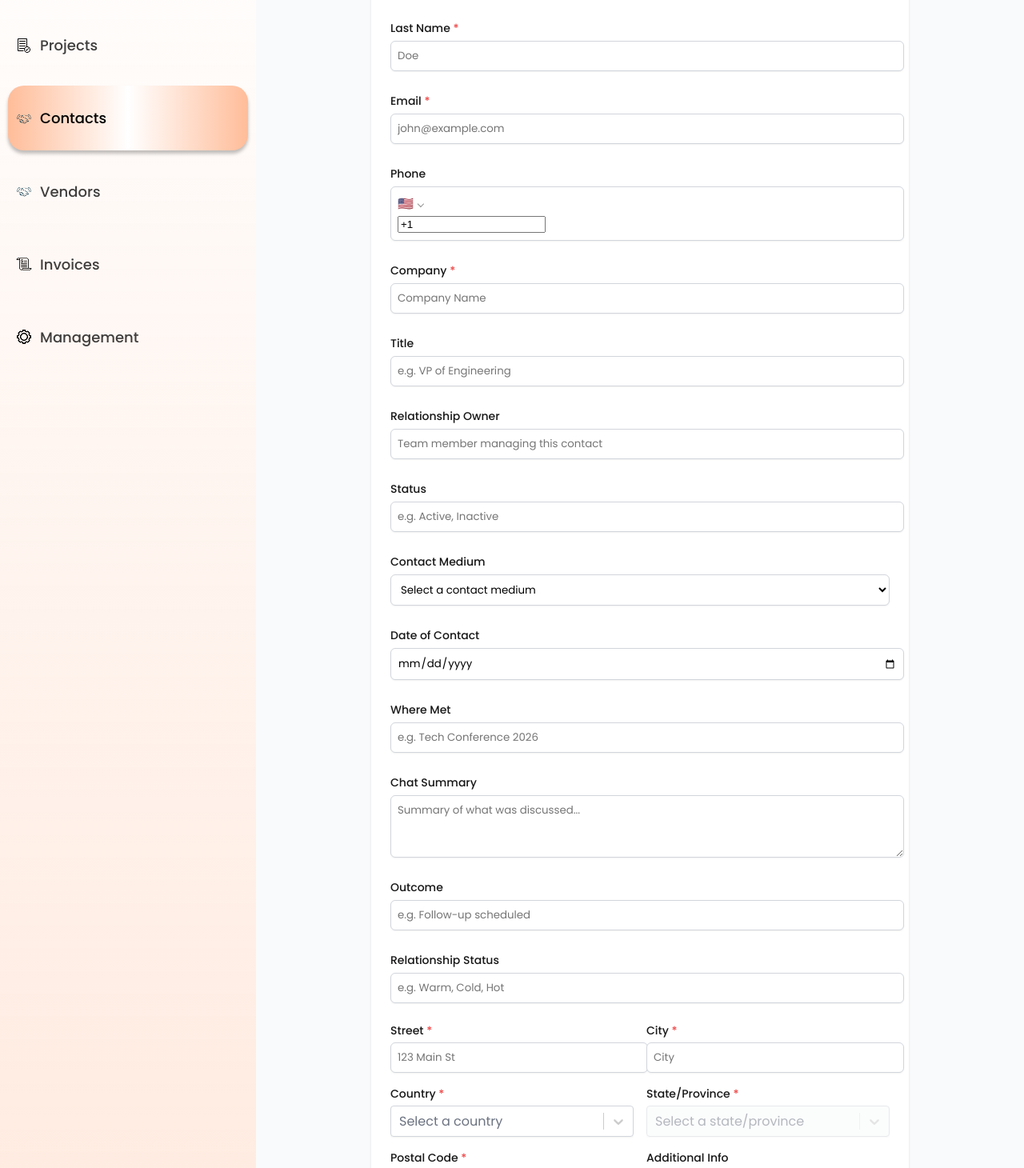
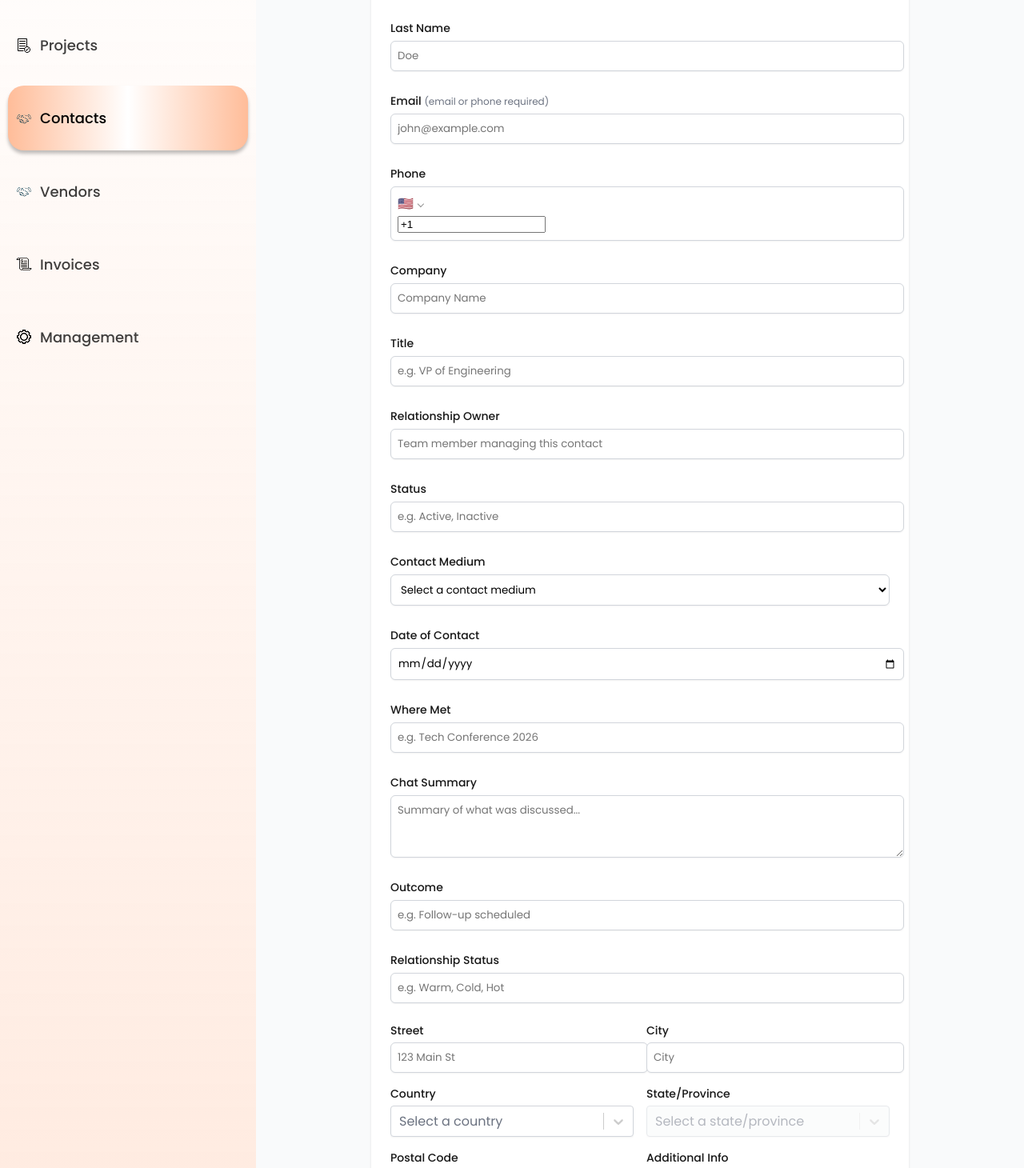
Before and after one commit to kone24/csc-190-191-systemy, a Next.js app in the folder frontend/: page /dashboard/clients/add in a window 1280 px wide. Shown: the part 267-1727 px from the top of the page at 80% size. Built offline with nearby package versions, Linux system fonts and the light colour scheme; what country-state-city would draw is missing.

Commit message:
changed field requirements(per client request)

```diff
--- a/frontend/src/app/dashboard/clients/add/page.tsx
+++ b/frontend/src/app/dashboard/clients/add/page.tsx
@@ -59,65 +59,45 @@ export default function AddClientPage() {
     const newErrors: FormErrors = {};
     const MAX_LENGTH = 255;
 
-    // Required fields with length validation
+    // First name is always required
     if (!form.firstName.trim()) {
       newErrors.firstName = "First name is required";
     } else if (form.firstName.length > MAX_LENGTH) {
       newErrors.firstName = `First name must be less than ${MAX_LENGTH} characters`;
     }
 
-    if (!form.lastName.trim()) {
-      newErrors.lastName = "Last name is required";
-    } else if (form.lastName.length > MAX_LENGTH) {
+    // At least one of email or phone is required
+    if (!form.email.trim() && !form.phone.trim()) {
+      newErrors.email = "Email or phone number is required";
+    }
+
+    // Optional length validations
+    if (form.lastName && form.lastName.length > MAX_LENGTH) {
       newErrors.lastName = `Last name must be less than ${MAX_LENGTH} characters`;
     }
 
-    if (!form.email.trim()) {
-      newErrors.email = "Email is required";
-    } else if (form.email.length > MAX_LENGTH) {
+    if (form.email && form.email.length > MAX_LENGTH) {
       newErrors.email = `Email must be less than ${MAX_LENGTH} characters`;
     }
 
-    if (!form.company.trim()) {
-      newErrors.company = "Company is required";
-    } else if (form.company.length > MAX_LENGTH) {
+    if (form.company && form.company.length > MAX_LENGTH) {
       newErrors.company = `Company name must be less than ${MAX_LENGTH} characters`;
     }
 
-    // Address validation
+    // Address length validation (all optional)
     const address = form.address;
-    if (!address.street.trim()) {
-      newErrors.address = "Street is required";
-    } else if (address.street.length > MAX_LENGTH) {
+    if (address.street && address.street.length > MAX_LENGTH) {
       newErrors.address = `Street must be less than ${MAX_LENGTH} characters`;
     }
-
-    if (!address.city.trim()) {
-      newErrors.address = "City is required";
-    } else if (address.city.length > MAX_LENGTH) {
+    if (address.city && address.city.length > MAX_LENGTH) {
       newErrors.address = `City must be less than ${MAX_LENGTH} characters`;
     }
-
-    if (!address.state.code) {
-      newErrors.address = "State is required";
-    }
-
-    if (!address.postalCode.trim()) {
-      newErrors.address = "Postal code is required";
-    } else if (address.postalCode.length > 20) { // Postal codes are typically shorter
+    if (address.postalCode && address.postalCode.length > 20) {
       newErrors.address = "Postal code is too long";
     }
-
-    if (!address.country.code) {
-      newErrors.address = "Country is required";
-    }
-
-    // Optional fields validation
     if (address.additionalInfo && address.additionalInfo.length > MAX_LENGTH) {
       newErrors.address = `Additional address info must be less than ${MAX_LENGTH} characters`;
     }
-
-    // Phone validation handled by PhoneNumberInput component
 
     // Social media URL validation (optional)
     if (form.socialLinks) {
@@ -135,7 +115,7 @@ export default function AddClientPage() {
     }
 
     // Notes length validation (optional)
-    if (form.notes && form.notes.length > 1000) { // Allow longer notes
+    if (form.notes && form.notes.length > 1000) {
       newErrors.notes = "Notes must be less than 1000 characters";
     }
 
@@ -302,11 +282,11 @@ export default function AddClientPage() {
                 )}
               </div>
 
-              {/* Last Name - Required */}
+              {/* Last Name - Optional */}
               <div style={{ marginBottom: '24px' }}>
                 <label style={{ display: 'block' }}>
                   <span style={{ fontSize: '14px', fontWeight: '500', fontFamily: 'Poppins' }}>
-                    Last Name <span style={{ color: '#ef4444' }}>*</span>
+                    Last Name
                   </span>
                   <input
                     type="text"
@@ -331,11 +311,11 @@ export default function AddClientPage() {
                 )}
               </div>
 
-              {/* Email - Required */}
+              {/* Email - Required if no phone */}
               <div style={{ marginBottom: '24px' }}>
                 <label style={{ display: 'block' }}>
                   <span style={{ fontSize: '14px', fontWeight: '500', fontFamily: 'Poppins' }}>
-                    Email <span style={{ color: '#ef4444' }}>*</span>
+                    Email <span style={{ fontSize: '12px', color: '#6b7280', fontWeight: '400' }}>(email or phone required)</span>
                   </span>
                   <input
                     type="email"
@@ -353,7 +333,6 @@ export default function AddClientPage() {
                       fontFamily: 'Poppins'
                     }}
                     placeholder="john@example.com"
-                    required
                   />
                 </label>
                 {errors.email && (
@@ -361,7 +340,7 @@ export default function AddClientPage() {
                 )}
               </div>
 
-              {/* Phone - Optional */}
+              {/* Phone - Required if no email */}
               <div style={{ marginBottom: '24px' }}>
                 <label style={{ display: 'block' }}>
                   <span style={{ fontSize: '14px', fontWeight: '500', fontFamily: 'Poppins' }}>Phone</span>
@@ -372,17 +351,20 @@ export default function AddClientPage() {
                       if (errors.phone) {
                         setErrors(prev => ({ ...prev, phone: undefined }));
                       }
+                      if (errors.email) {
+                        setErrors(prev => ({ ...prev, email: undefined }));
+                      }
                     }}
                     error={errors.phone}
                   />
                 </label>
               </div>
 
-              {/* Company - Required */}
+              {/* Company - Optional */}
               <div style={{ marginBottom: '24px' }}>
                 <label style={{ display: 'block' }}>
                   <span style={{ fontSize: '14px', fontWeight: '500', fontFamily: 'Poppins' }}>
-                    Company <span style={{ color: '#ef4444' }}>*</span>
+                    Company
                   </span>
                   <input
                     type="text"
@@ -628,10 +610,10 @@ export default function AddClientPage() {
                 </label>
               </div>
 
-              {/* Address - Required */}
+              {/* Address - Optional */}
               <div style={{ marginBottom: '24px', display: 'grid', gridTemplateColumns: 'repeat(2, 1fr)', gap: '16px' }}>
                 <div>
-                  <label style={{ display: 'block', fontSize: '14px', fontWeight: '500', fontFamily: 'Poppins' }}>Street <span style={{ color: '#ef4444' }}>*</span></label>
+                  <label style={{ display: 'block', fontSize: '14px', fontWeight: '500', fontFamily: 'Poppins' }}>Street</label>
                   <input
                     type="text"
                     value={form.address.street}
@@ -651,7 +633,7 @@ export default function AddClientPage() {
                   />
                 </div>
                 <div>
-                  <label style={{ display: 'block', fontSize: '14px', fontWeight: '500', fontFamily: 'Poppins' }}>City <span style={{ color: '#ef4444' }}>*</span></label>
+                  <label style={{ display: 'block', fontSize: '14px', fontWeight: '500', fontFamily: 'Poppins' }}>City</label>
                   <input
                     type="text"
                     value={form.address.city}
@@ -671,7 +653,7 @@ export default function AddClientPage() {
                   />
                 </div>
                 <div>
-                  <label style={{ display: 'block', fontSize: '14px', fontWeight: '500', fontFamily: 'Poppins' }}>Country <span style={{ color: '#ef4444' }}>*</span></label>
+                  <label style={{ display: 'block', fontSize: '14px', fontWeight: '500', fontFamily: 'Poppins' }}>Country</label>
                   <Select<Country>
                     instanceId="country-select"
                     options={COUNTRIES}
@@ -733,7 +715,7 @@ export default function AddClientPage() {
                   />
                 </div>
                 <div>
-                  <label style={{ display: 'block', fontSize: '14px', fontWeight: '500', fontFamily: 'Poppins' }}>State/Province <span style={{ color: '#ef4444' }}>*</span></label>
+                  <label style={{ display: 'block', fontSize: '14px', fontWeight: '500', fontFamily: 'Poppins' }}>State/Province</label>
                   <Select<State>
                     instanceId="state-select"
                     options={availableStates}
@@ -794,7 +776,7 @@ export default function AddClientPage() {
                   />
                 </div>
                 <div>
-                  <label style={{ display: 'block', fontSize: '14px', fontWeight: '500', fontFamily: 'Poppins' }}>Postal Code <span style={{ color: '#ef4444' }}>*</span></label>
+                  <label style={{ display: 'block', fontSize: '14px', fontWeight: '500', fontFamily: 'Poppins' }}>Postal Code</label>
                   <input
                     type="text"
                     value={form.address.postalCode}
```
